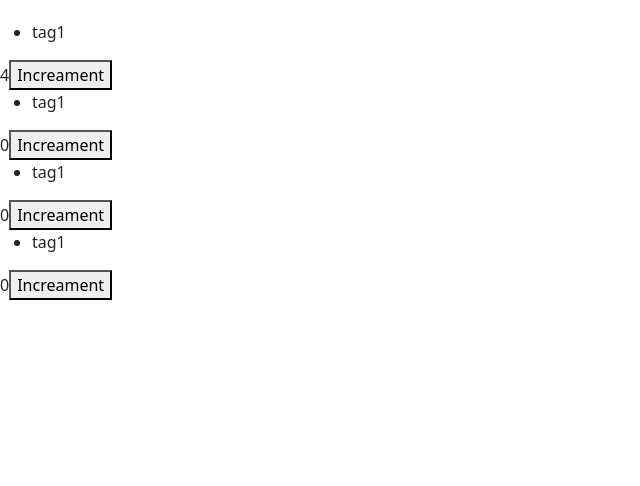
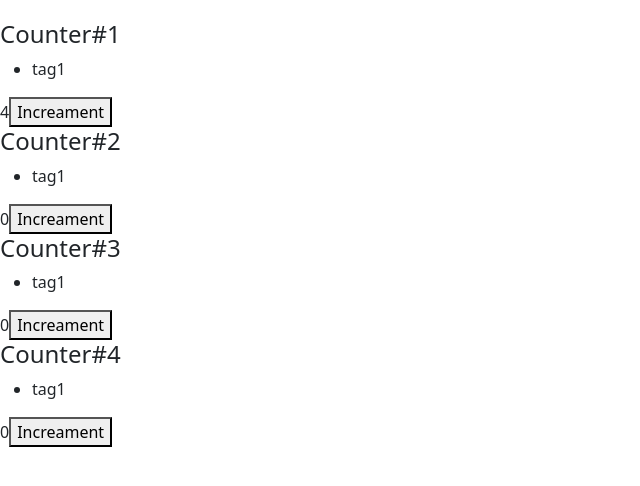
Before and after one commit to hassan1344/react-demo, a React (Create React App) app: page / in a window 1280 px wide. Shown: the top 486 px of the page, without its empty margins (0-640 px from the left). Built offline with nearby package versions, Linux system fonts and the light colour scheme.

Commit message:
Passing Children to a child component

```diff
--- a/src/component/counter.jsx
+++ b/src/component/counter.jsx
@@ -31,8 +31,10 @@
   };
 
   render() {
+    console.log(this.props);
     return (
       <div>
+        {this.props.children}
         {this.state.tags.length === 0 && "Please Create a new Tag!"}
         {this.renderTags()}
         <span>{this.formatCount()}</span>
--- a/src/component/counters.jsx
+++ b/src/component/counters.jsx
@@ -14,7 +14,9 @@
     return (
       <div>
         {this.state.counters.map((counter) => (
-          <Counter key={counter.id} value={counter.value} />
+          <Counter key={counter.id} value={counter.value}>
+            <h4>Counter#{counter.id}</h4>
+          </Counter>
         ))}
       </div>
     );
```
